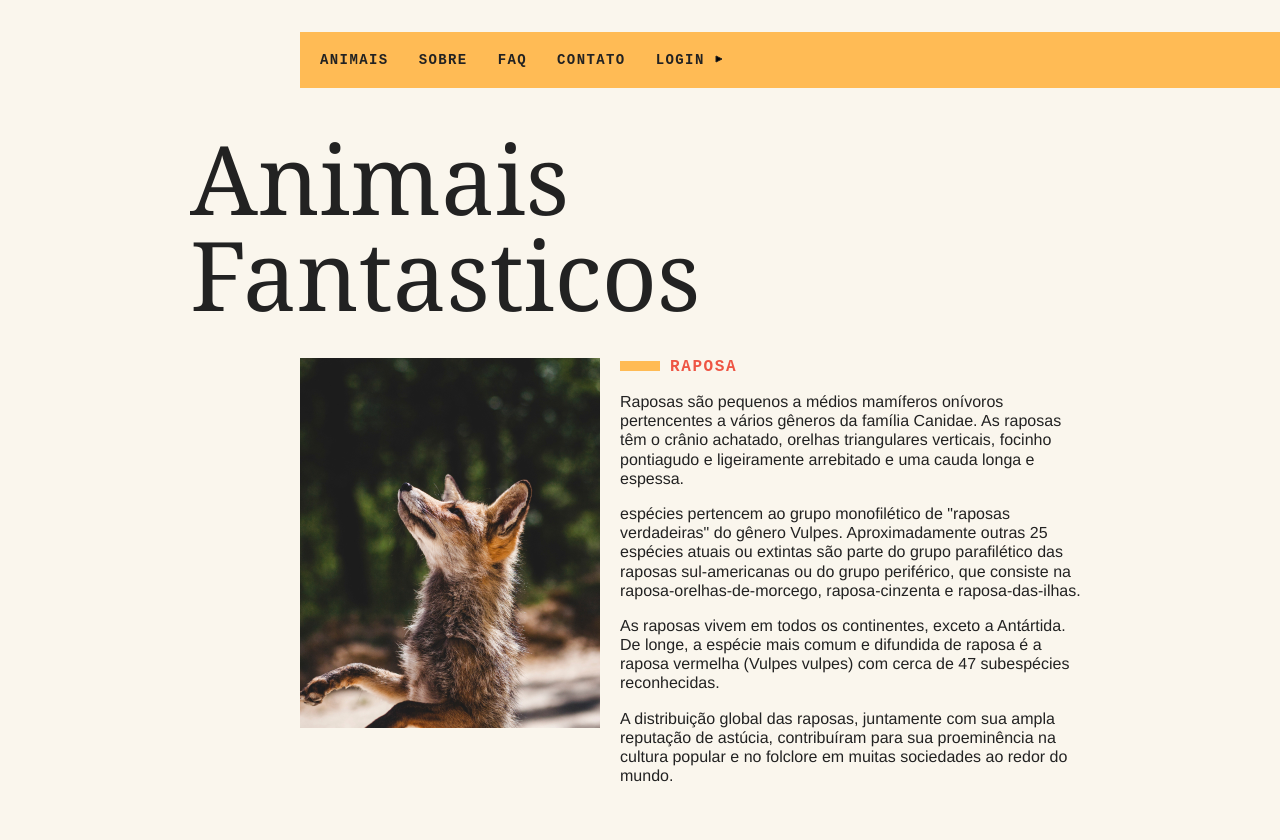
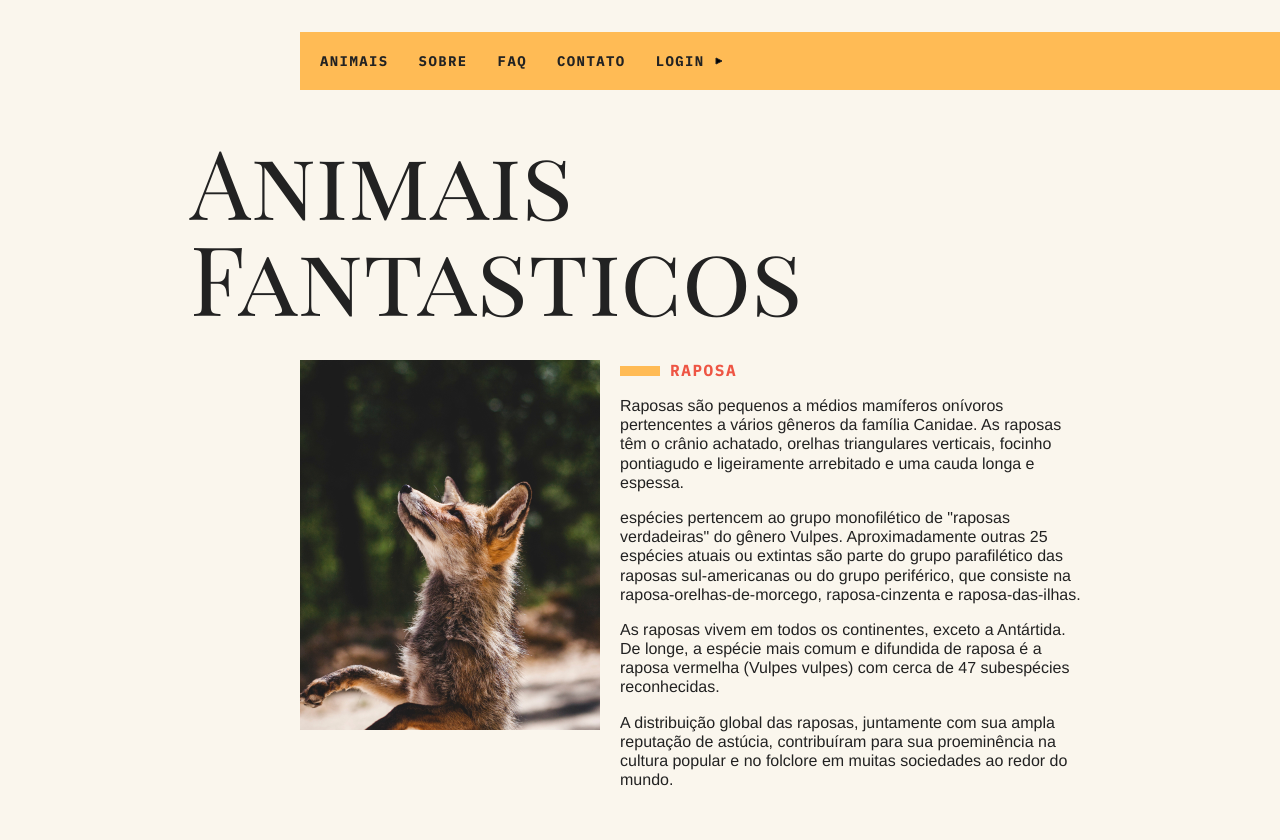
Before and after one commit to LuizAugusto1323/Animais-Fantasticos, a website built with webpack: page index.html in a window 1280 px wide. Shown: the top 840 px of the page. Built offline with nearby package versions, Linux system fonts and the light colour scheme; no server answers.

Commit message:
finalização e correção geral de bugs

```diff
--- a/index.html
+++ b/index.html
@@ -5,6 +5,7 @@
     <meta charset="UTF-8">
     <meta name="viewport" content="width=device-width, initial-scale=1.0">
     <link rel="stylesheet" href="./css/style.css">
+    <link href="https://fonts.googleapis.com/css?family=IBM+Plex+Mono:700|Playfair+Display+SC" rel="stylesheet">
     <title>Animais Fantasticos</title>
 
     <!-- caso o js esteja desabilitado, para nao bugar o site, adicionamos a classe js na tag html pelo propio javaScript ela permite que o css que muda as caracteristicas seja executado somente se o javaScript tambem for executado -->
```
